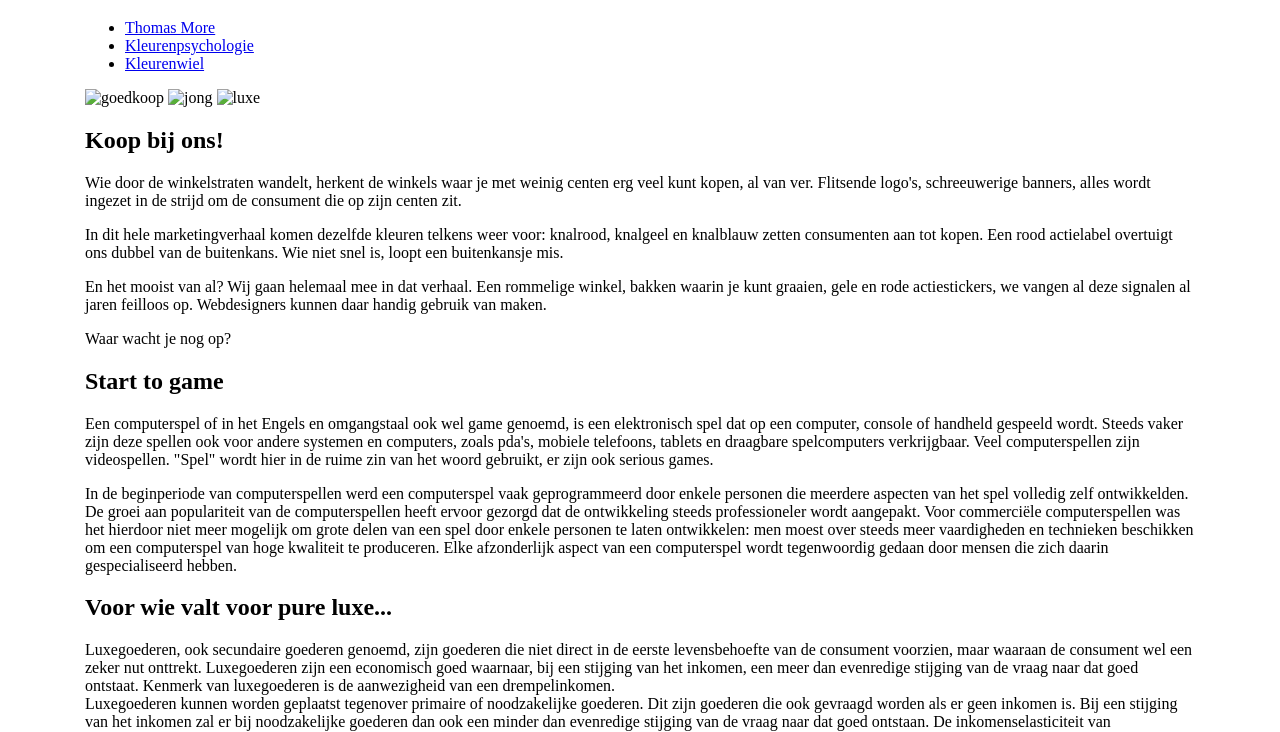
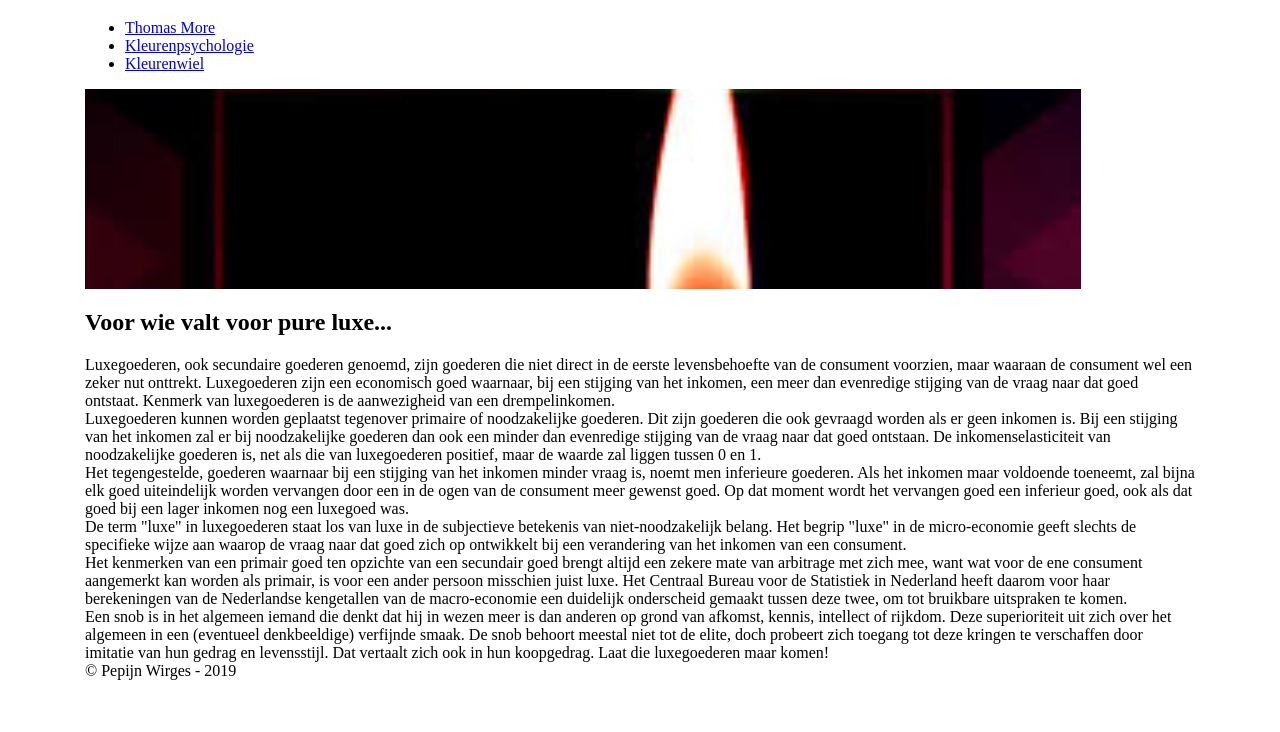
Before and after one commit to pepijnwirges/skillstaken, a plain HTML site: page webdesign/skills3/r0793156skills3.html in a window 1280 px wide. Shown: the part 61-793 px from the top of the page. Drawn offline with Linux system fonts and the light colour scheme.

Commit message:
andere inhoud voor elke schermbreedte

```diff
--- a/webdesign/skills3/r0793156skills3.html
+++ b/webdesign/skills3/r0793156skills3.html
@@ -22,11 +22,11 @@
             </ul>
         </nav>
         <div>
-            <img src="afbeeldingen/basis.jpg" alt="goedkoop">
-            <img src="afbeeldingen/medium.jpg" alt="jong">
-            <img src="afbeeldingen/groot.jpg" alt="luxe">
+            <img class="d-md-none d-lg-none" src="afbeeldingen/basis.jpg" alt="goedkoop">
+            <img class="d-none d-md-block d-lg-none" src="afbeeldingen/medium.jpg" alt="jong">
+            <img class="d-none d-lg-block" src="afbeeldingen/groot.jpg" alt="luxe">
         </div>
-        <article>
+        <article class="d-md-none d-lg-none">
             <div>
                 <h2>Koop bij ons!</h2>
                 <p>Wie door de winkelstraten wandelt, herkent de winkels waar je met weinig centen erg veel kunt kopen, al van ver. Flitsende logo's, schreeuwerige banners, alles wordt ingezet in de strijd om de consument die op zijn centen zit.</p>
@@ -35,7 +35,7 @@
                 <p>Waar wacht je nog op?</p>
             </div>
         </article>
-        <article>
+        <article class="d-none d-md-block d-lg-none">
             <div>
                 <h2>Start to game</h2>
                 <div>
@@ -45,7 +45,7 @@
             </div>
 
         </article>
-        <article>
+        <article class="d-none d-lg-block">
             <div>
                 <h2>Voor wie valt voor pure luxe...</h2>
                 <div>
@@ -75,6 +75,4 @@
         </footer>
 
     </div>
-</body>
-
-</html>
+</body></html>
```
Also changed, not shown: webdesign/skills3/afbeeldingen/basis.jpg (added), webdesign/skills3/afbeeldingen/groot.jpg (added), webdesign/skills3/afbeeldingen/medium.jpg (added).
